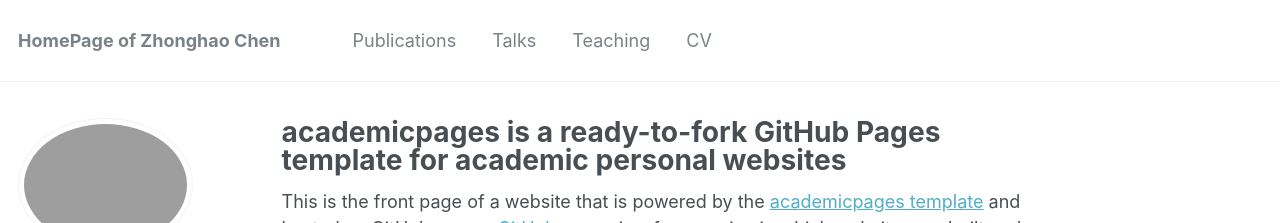
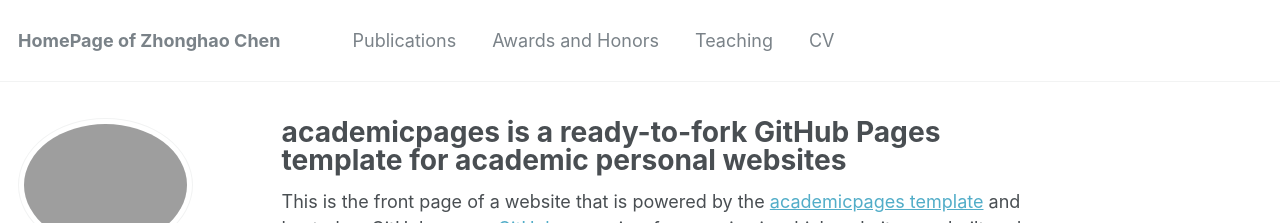
Before and after one commit to zhonghaochen/zhonghaochen.github.io, a Jekyll site: the page built from _pages/about.md, in a window 1280 px wide and 900 px high. Shown: the top 223 px of the window. Built offline with Jekyll 4.4.1, drawn with Linux system fonts in a browser that asks for light colours; some web fonts are replaced.

Commit message:
Update navigation.yml

```diff
--- a/_data/navigation.yml
+++ b/_data/navigation.yml
@@ -3,7 +3,7 @@ main:
   - title: "Publications"
     url: /publications/
 
-  - title: "Talks"
+  - title: "Awards and Honors"
     url: /talks/
 
   - title: "Teaching"
```
